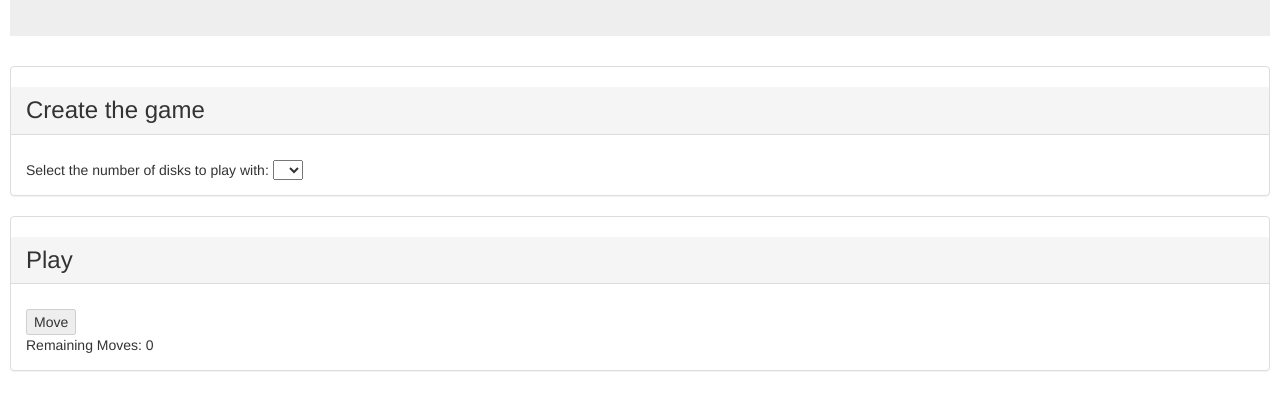
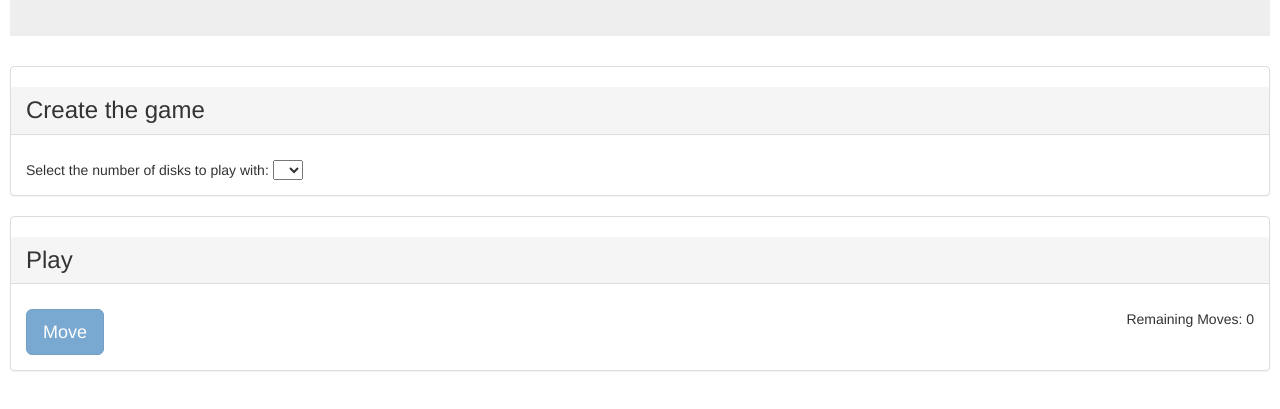
Before and after one commit to swatro/TowerofHanoiSite, a website: page public/index.html in a window 1280 px wide. Shown: the part 169-578 px from the top of the page. Drawn offline with nearby package versions, Linux system fonts and the light colour scheme.

Commit message:
Updating styling for site

```diff
--- a/public/hanoi.css
+++ b/public/hanoi.css
@@ -1,5 +1,9 @@
 rect {
-	fill : pink;
+	fill : #e2f0f9;
+}
+
+circle {
+	fill: #333;
 }
 
 body {
--- a/public/index.html
+++ b/public/index.html
@@ -36,13 +36,13 @@
       <h3 class="panel-heading"> Play </h3>
       <div class="panel-body">
 
-        <div class="text-left">
-          <button id="forwardButton" onclick="playGame()" disabled="true"> Move </button>
-        </div>
-        <div class="text-left">
+        <span class="pull-left">
+          <button type="button" class="btn btn-primary btn-lg" id="forwardButton" onclick="playGame()" disabled="true"> Move </button>
+        </span>
+        <span class="pull-right">
           <span> Remaining Moves: </span>
           <span id="remainingMoves"> 0 </span>
-        </div>
+        </span>
 
         <div class="game"> </div>
 
```
